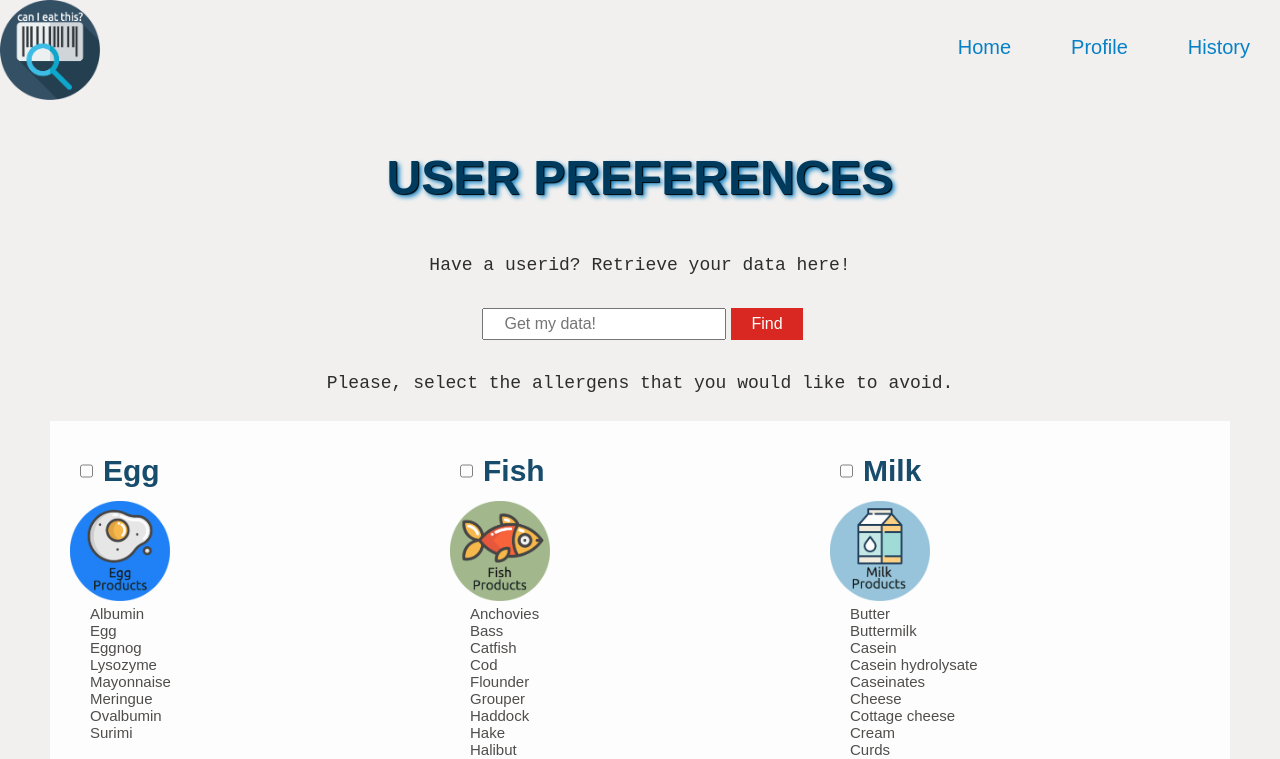
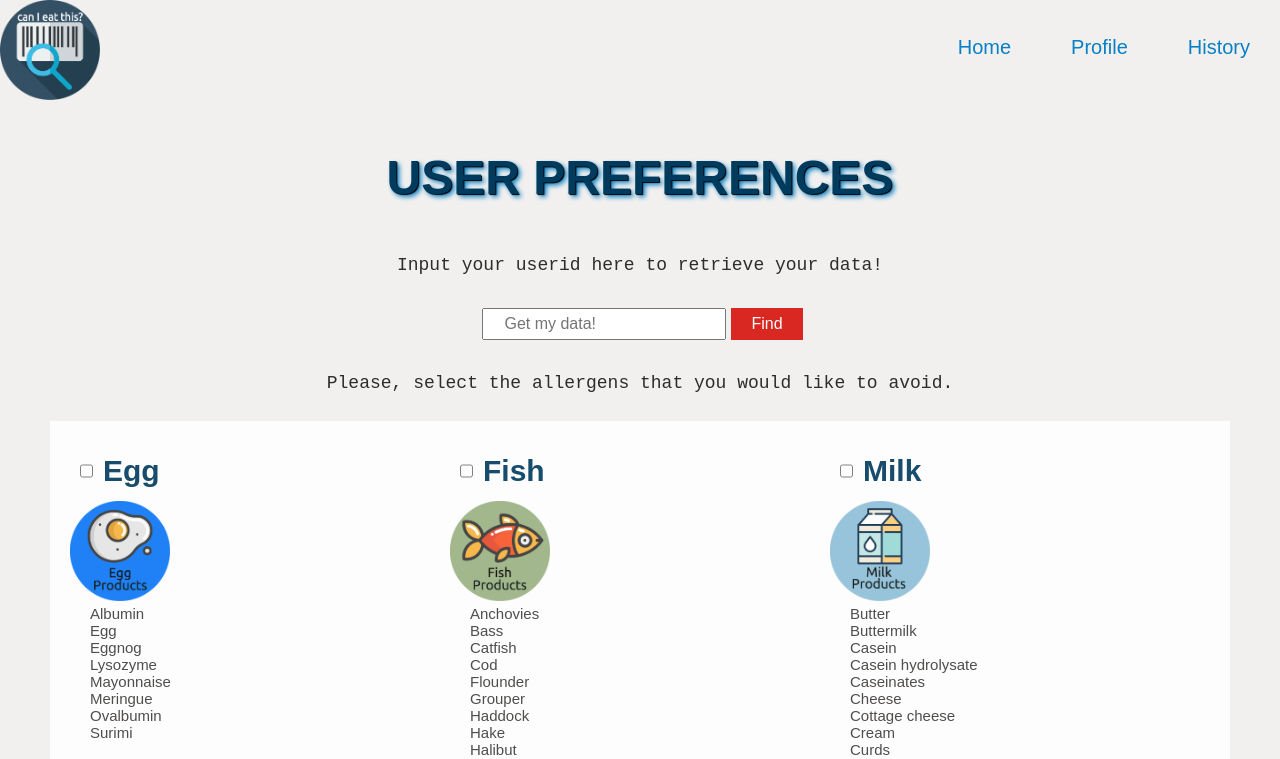
Before and after one commit to naeohmi/can-i-eat-this, a React (Create React App) app in the folder react/: page /profile in a window 1280 px wide. Shown: the top 759 px of the page. Built offline with nearby package versions, Linux system fonts and the light colour scheme.

Commit message:
small spelling edits

```diff
--- a/react/src/components/Profile.js
+++ b/react/src/components/Profile.js
@@ -99,7 +99,7 @@ class Profile extends Component {
 			<div className="profile">
 				<h2 className="title">User Preferences</h2>
 				<div className="buttons">
-					<p className="paragraph">Have a userid? Retrieve your data here!</p>
+					<p className="paragraph">Input your userid here to retrieve your data!</p>
 					<input
 						type="text"
 						placeholder="Get my data!"
--- a/react/src/components/Row.js
+++ b/react/src/components/Row.js
@@ -22,9 +22,9 @@ class Row extends Component {
     var result = this.props.objArray.map((d) => {
 
       if (!d.result)
-        advice = "yes you can eat it";
+        advice = "Yes you can eat!";
       else
-        advice = "No you can Not eat it";
+        advice = "No you can't eat!";
       return (
         <tr key={d.id} >
           <td className="prod">{d.product}</td>
```
